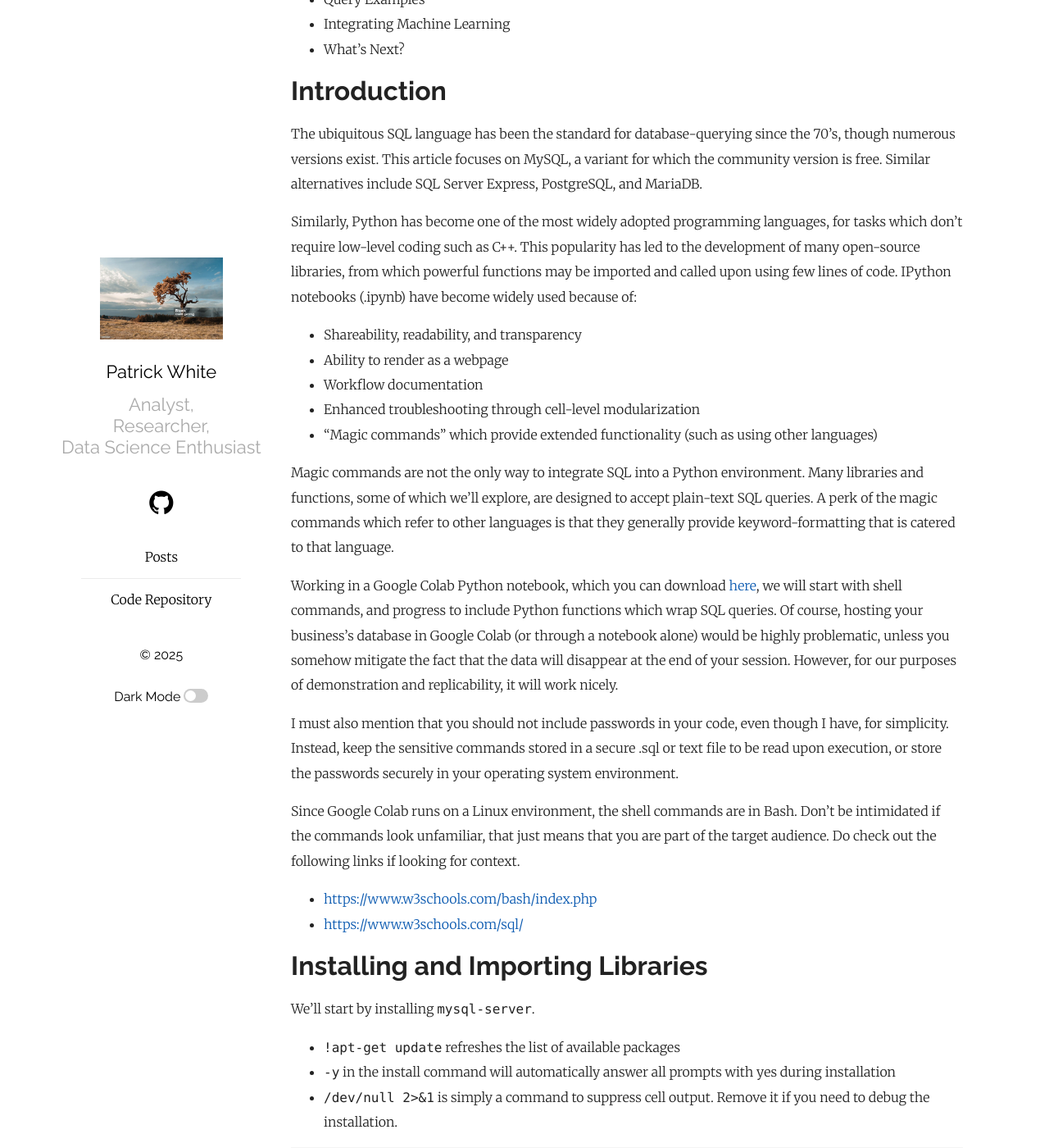
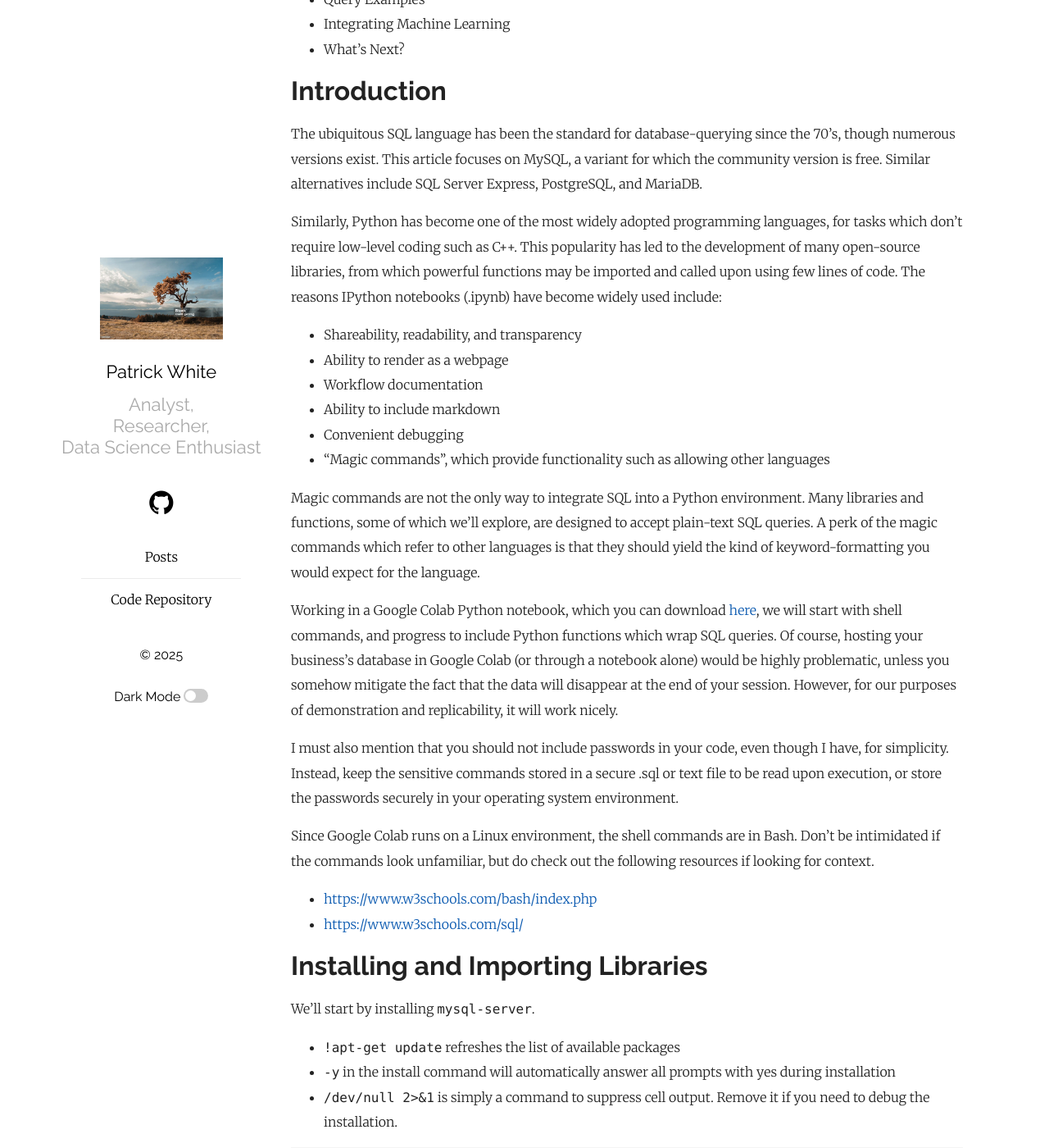
Before and after one commit to pw598/pw598.github.io, a Jekyll site: the page built from _posts/2025-05-14-MySQL-via-Shell-and-Python.md, in a window 1280 px wide and 1400 px high, scrolled down 583 px. Shown: the whole window at 82% size. Built offline with Jekyll 4.4.1, drawn with Linux system fonts in a browser that asks for light colours; some of the changed text lies outside the part shown.

Commit message:
Add files via upload

```diff
--- a/_posts/2025-05-14-MySQL-via-Shell-and-Python.md
+++ b/_posts/2025-05-14-MySQL-via-Shell-and-Python.md
@@ -28,20 +28,21 @@ MySQL is one of the most widely used relational database management systems (RDB
 
 The ubiquitous SQL language has been the standard for database-querying since the 70's, though numerous versions exist. This article focuses on MySQL, a variant for which the community version is free. Similar alternatives include SQL Server Express, PostgreSQL, and MariaDB.
 
-Similarly, Python has become one of the most widely adopted programming languages, for tasks which don't require low-level coding such as C++. This popularity has led to the development of many open-source libraries, from which powerful functions may be imported and called upon using few lines of code. IPython notebooks (.ipynb) have become widely used because of:
+Similarly, Python has become one of the most widely adopted programming languages, for tasks which don't require low-level coding such as C++. This popularity has led to the development of many open-source libraries, from which powerful functions may be imported and called upon using few lines of code. The reasons IPython notebooks (.ipynb) have become widely used include:
 - Shareability, readability, and transparency
 - Ability to render as a webpage
 - Workflow documentation
-- Enhanced troubleshooting through cell-level modularization
-- "Magic commands" which provide extended functionality (such as using other languages)
+- Ability to include markdown
+- Convenient debugging
+- "Magic commands", which provide functionality such as allowing other languages
 
-Magic commands are not the only way to integrate SQL into a Python environment. Many libraries and functions, some of which we'll explore, are designed to accept plain-text SQL queries. A perk of the magic commands which refer to other languages is that they generally provide keyword-formatting that is catered to that language.
+Magic commands are not the only way to integrate SQL into a Python environment. Many libraries and functions, some of which we'll explore, are designed to accept plain-text SQL queries. A perk of the magic commands which refer to other languages is that they should yield the kind of keyword-formatting you would expect for the language.
 
 Working in a Google Colab Python notebook, which you can download <a href="https://github.com/pw598/Articles/blob/main/notebooks/MySQL_via_Shell_and_Python.ipynb">here</a>, we will start with shell commands, and progress to include Python functions which wrap SQL queries. Of course, hosting your business's database in Google Colab (or through a notebook alone) would be highly problematic, unless you somehow mitigate the fact that the data will disappear at the end of your session. However, for our purposes of demonstration and replicability, it will work nicely.
 
 I must also mention that you should not include passwords in your code, even though I have, for simplicity. Instead, keep the sensitive commands stored in a secure .sql or text file to be read upon execution, or store the passwords securely in your operating system environment.
 
-Since Google Colab runs on a Linux environment, the shell commands are in Bash. Don't be intimidated if the commands look unfamiliar, that just means that you are part of the target audience. Do check out the following links if looking for context.
+Since Google Colab runs on a Linux environment, the shell commands are in Bash. Don't be intimidated if the commands look unfamiliar, but do check out the following resources if looking for context.
 
 - <a href="https://www.w3schools.com/bash/index.php">https://www.w3schools.com/bash/index.php</a>
 - <a href="https://www.w3schools.com/sql/">https://www.w3schools.com/sql/</a>
@@ -752,9 +753,12 @@ ORDER BY amount DESC;
 
 Let's get a little fancier. Below, we will join more than two tables together, getting the number of employees, number of customers, and sum of payments per office for 2003.
 
-The <code>DISTINCT</code> keyword will allow us to not just count the number of rows in the database, as <code>COUNT</code> would, but rather, count the number of unique values for the specified field. In this case, the level of detail will be by office.
+- The <code>DISTINCT</code> keyword will allow us to not just count the number of rows in the database, as <code>COUNT</code> would, but rather, count the number of unique values for the specified field. In this case, the level of detail will be by office.
 
-Instead of an <code>INNER JOIN</code>, we will use a <code>LEFT JOIN</code>, which means we keep all records from the 'left' table (i.e., the first one mentioned, offices), and bring in matches from the other tables, but associate null values for the right table with entries on the left which cannot be matched to.
+- Instead of an <code>INNER JOIN</code>, we will use a <code>LEFT JOIN</code>, which means we keep all records from the 'left' table (i.e., the first one mentioned, offices), and bring in matches from the other tables, but associate null values for the right table with entries on the left which cannot be matched to.
+
+
+- The line with <code>CONVERT</code> is performing the MySQL equivalent of <code>CAST(SUM(payments.amount) AS INT) AS total</code> in SQL Server;
 
 <img src="https://raw.githubusercontent.com/pw598/pw598.github.io/main/_posts/images/joins.png" style="height: 275px; width:auto;">
 
```
Also changed, not shown: other parts of _posts/2025-05-14-MySQL-via-Shell-and-Python.md (+2 -2 lines).
